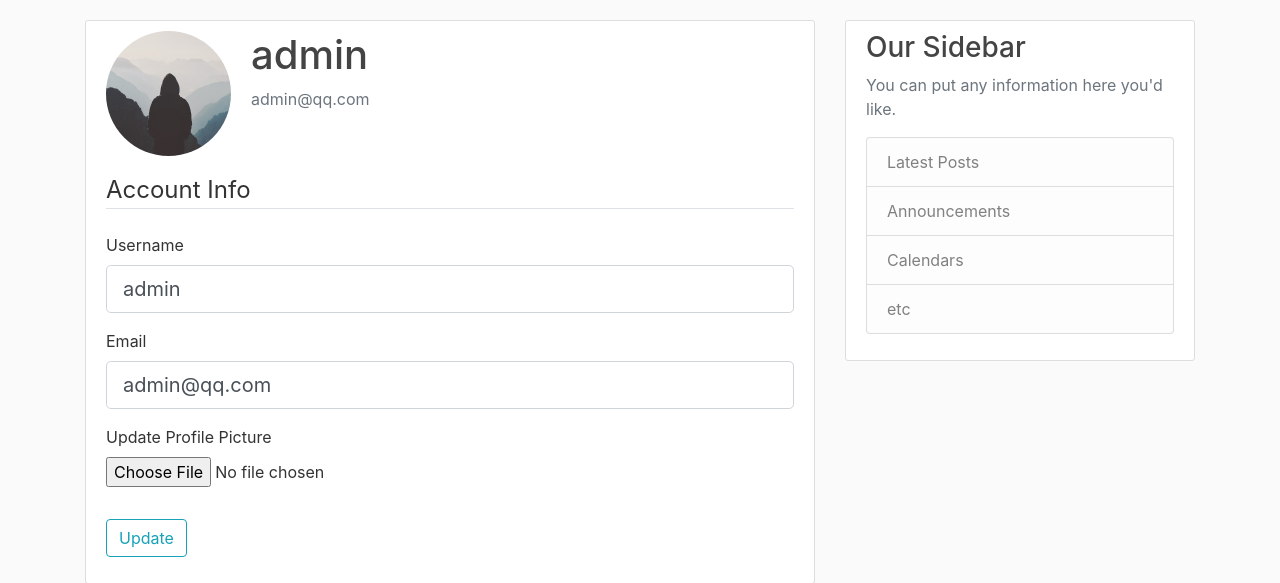
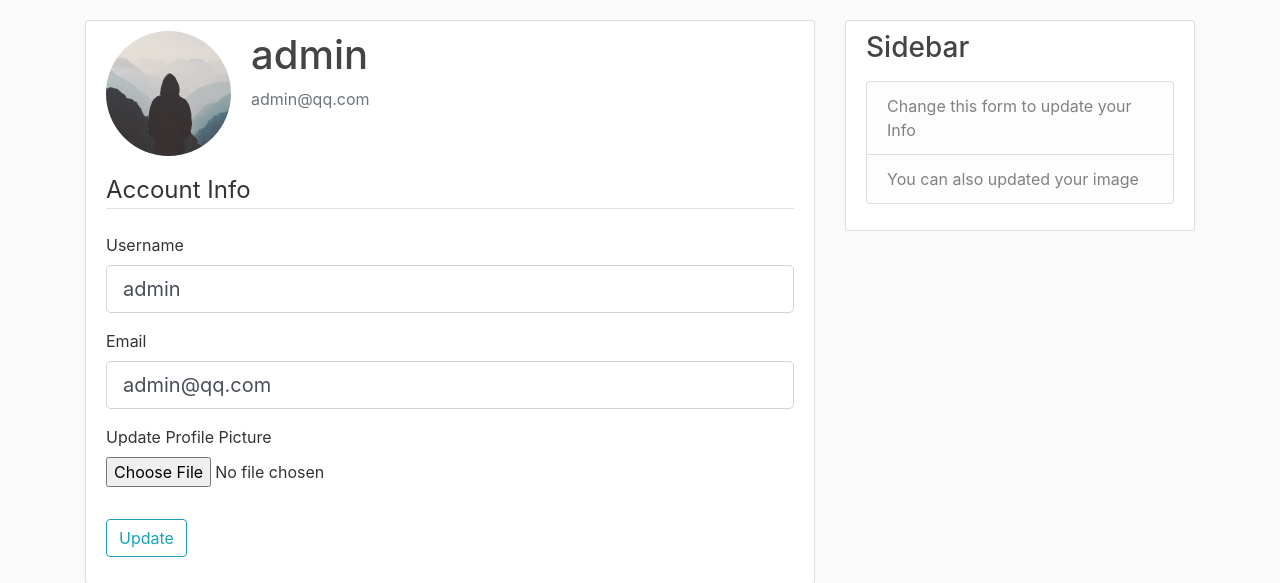
Before and after one commit to OlymDing/web-cw2, a Flask app: page /account in a window 1280 px wide. Shown: the part 60-643 px from the top of the page. Run offline with Flask 2, Linux system fonts and the light colour scheme; a user stored in the database is signed in; some libraries are stand-ins or nearby versions.

Commit message:
sidebar finished

```diff
--- a/flaskblog/models.py
+++ b/flaskblog/models.py
@@ -1,9 +1,8 @@
-from datetime import datetime
+from datetime import datetime, date
 from itsdangerous import TimedJSONWebSignatureSerializer as Serializer
 from flask import current_app
 from flaskblog import db, login_manager
 from flask_login import UserMixin
-
 
 @login_manager.user_loader
 def load_user(user_id):
@@ -16,6 +15,7 @@ class User(db.Model, UserMixin):
     email = db.Column(db.String(120), unique=True, nullable=False)
     image_file = db.Column(db.String(20), nullable=False, default='default.jpg')
     password = db.Column(db.String(60), nullable=False)
+    date_created = db.Column(db.Date, nullable=False, default=date.today())
     posts = db.relationship('Post', backref='author', lazy=True)
     comments = db.relationship('Comment', backref='author', lazy=True)
 
--- a/flaskblog/posts/routes.py
+++ b/flaskblog/posts/routes.py
@@ -20,7 +20,8 @@ def new_post():
         current_app.logger.info(f'Post created: {post}')
         return redirect(url_for('main.home'))
     return render_template('create_post.html', title='New Post',
-                           form=form, legend='New Post')
+                           form=form, legend='New Post',
+                           sidebar_info = ['Create a new post !', 'Don\' leave the form empty '])
 
 
 @posts.route("/post/<int:post_id>")
--- a/flaskblog/templates/layout.html
+++ b/flaskblog/templates/layout.html
@@ -70,19 +70,32 @@
           {% endwith %}
           {% block content %}{% endblock %}
         </div>
+
         <div class="col-md-4">
           <div class="content-section">
-            <h3>Our Sidebar</h3>
+            <h3>Sidebar</h3>
+            {% if current_user.is_authenticated and sidebar_info %}
+            <p class='text-muted'>
+                <ul class="list-group">
+                    {% for item in sidebar_info %}
+                    <li class="list-group-item list-group-item-light">{{item}}</li>
+                    {% endfor %}
+                </ul>
+            </p>
+            {% else %}
             <p class='text-muted'>You can put any information here you'd like.
-              <ul class="list-group">
-                <li class="list-group-item list-group-item-light">Latest Posts</li>
-                <li class="list-group-item list-group-item-light">Announcements</li>
-                <li class="list-group-item list-group-item-light">Calendars</li>
-                <li class="list-group-item list-group-item-light">etc</li>
-              </ul>
+                <ul class="list-group">
+                    <li class="list-group-item list-group-item-light">Latest Posts</li>
+                    <li class="list-group-item list-group-item-light">Announcements</li>
+                    <li class="list-group-item list-group-item-light">lively community</li>
+                    <li class="list-group-item list-group-item-light">etc</li>
+                </ul>
             </p>
+            {% endif %}
+
           </div>
         </div>
+
       </div>
     </main>
 
--- a/flaskblog/users/routes.py
+++ b/flaskblog/users/routes.py
@@ -5,6 +5,7 @@ from flaskblog.models import User, Post
 from flaskblog.users.forms import (RegistrationForm, LoginForm, UpdateAccountForm,
                                    RequestResetForm, ResetPasswordForm)
 from flaskblog.users.utils import save_picture, send_reset_email
+from datetime import date
 
 users = Blueprint('users', __name__)
 
@@ -19,6 +20,7 @@ def register():
         user = User(username=form.username.data, email=form.email.data, password=hashed_password)
         db.session.add(user)
         db.session.commit()
+        current_app.logger.info(f"Account created: {user}")
         flash('Your account has been created! You are now able to log in', 'success')
         return redirect(url_for('users.login'))
     return render_template('register.html', title='Register', form=form)
@@ -67,7 +69,8 @@ def account():
         form.email.data = current_user.email
     image_file = url_for('static', filename='profile_pics/' + current_user.image_file)
     return render_template('account.html', title='Account',
-                           image_file=image_file, form=form)
+                           image_file=image_file, form=form,
+                           sidebar_info = ['Change this form to update your Info', 'You can also updated your image'])
 
 
 @users.route("/user/<string:username>")
```
Also changed, not shown: flaskblog/main/routes.py (+10 -9 lines), flaskblog/site.db, flaskblog/site4.db (added), flaskblog/static/profile_pics/2e32b4c96a8d8f10.jpg (deleted), flaskblog/static/profile_pics/3e5d84d0177c6fd4.jpg (deleted), flaskblog/static/profile_pics/7798432669b8b3ac.jpg (deleted), flaskblog/static/profile_pics/7ef894751d31a45b.png (deleted), flaskblog/static/profile_pics/85ed1b444539873d.png (deleted), flaskblog/static/profile_pics/b6e1c53325f88b74.png (deleted), flaskblog/static/profile_pics/ddd3ffe2e3271c40.jpg (deleted), 1 other file.
